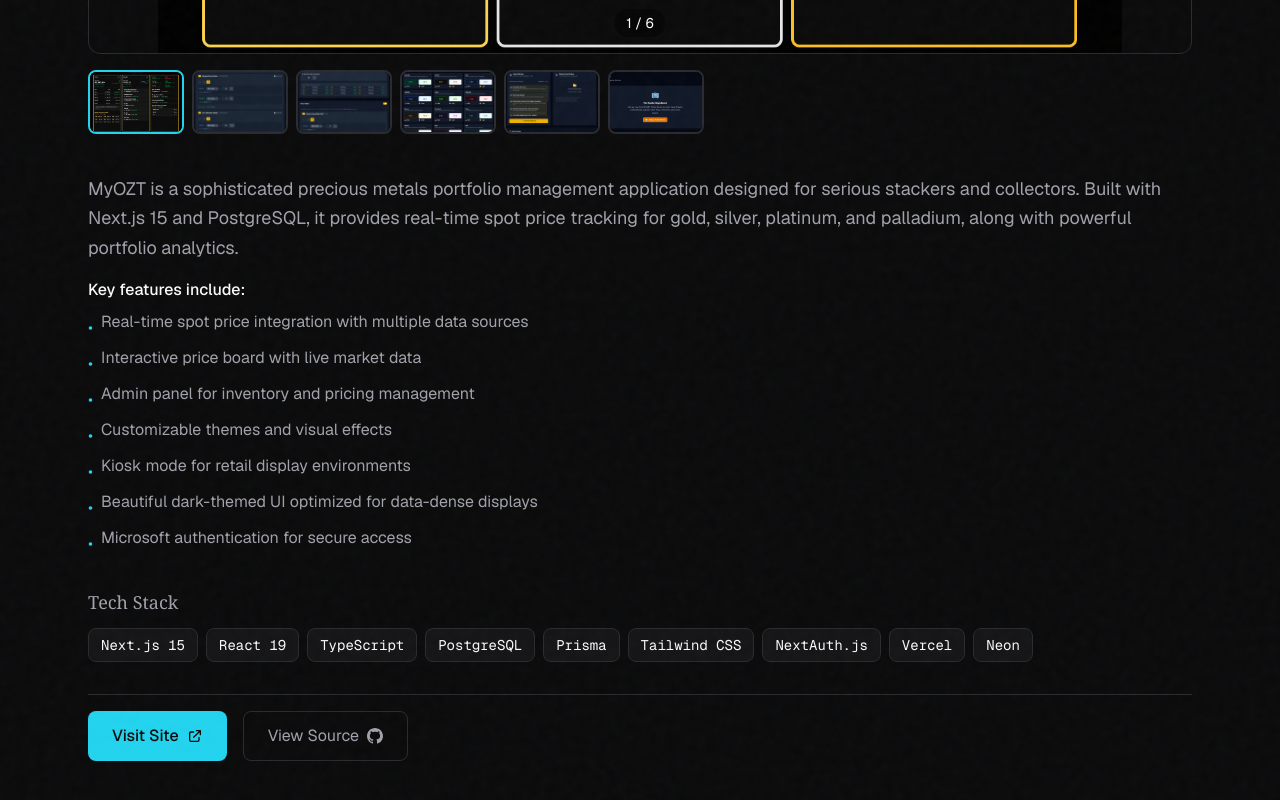
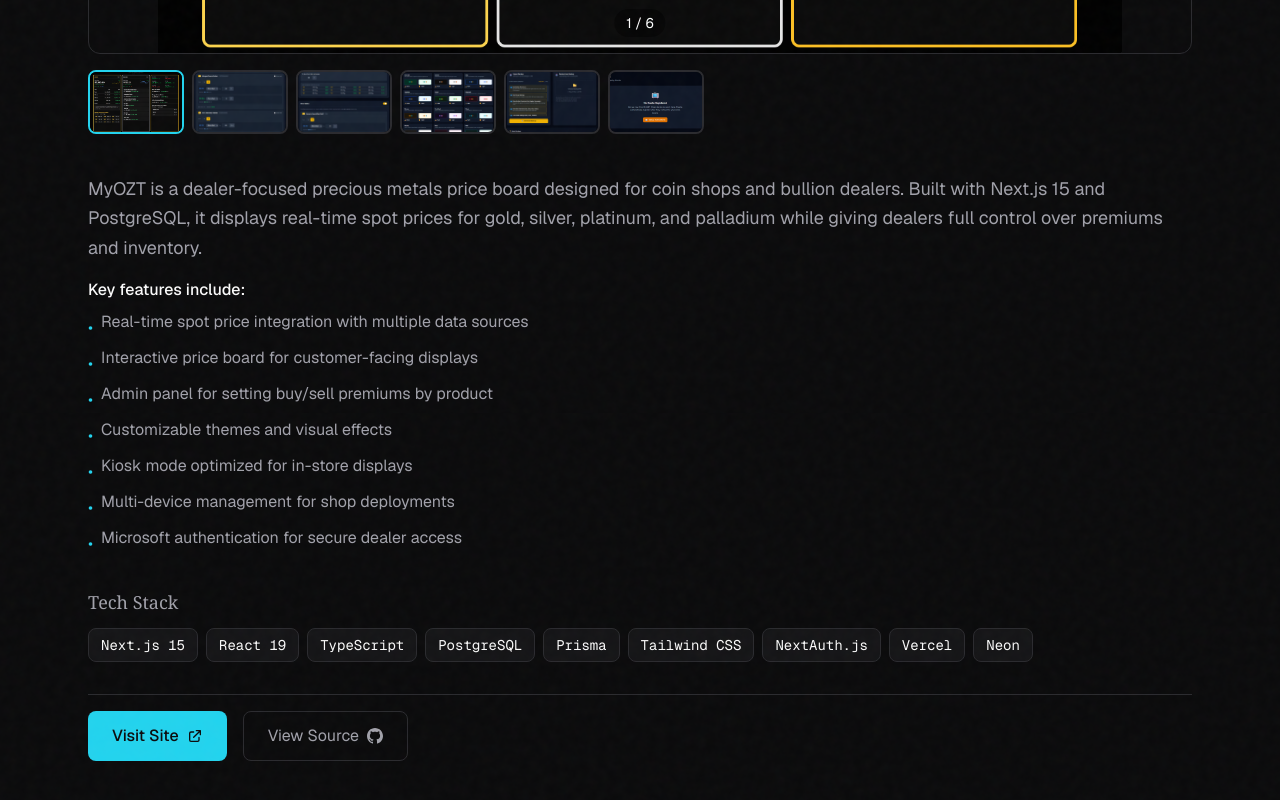
Before and after one commit to admaxey/andrewmaxey-com, a Next.js app: page /demos/myozt in a window 1280 px wide. Shown: the part 867-1667 px from the top of the page. Built offline with nearby package versions, Linux system fonts and the light colour scheme.

Commit message:
Fix MyOZT description: dealer price board, not portfolio tracker

```diff
--- a/src/content/demos.ts
+++ b/src/content/demos.ts
@@ -4,17 +4,17 @@
   {
     slug: "myozt",
     title: "MyOZT",
-    description: "A full-stack precious metals portfolio tracker with real-time spot prices, interactive visualizations, and comprehensive analytics.",
-    longDescription: `MyOZT is a sophisticated precious metals portfolio management application designed for serious stackers and collectors. Built with Next.js 15 and PostgreSQL, it provides real-time spot price tracking for gold, silver, platinum, and palladium, along with powerful portfolio analytics.
+    description: "A real-time precious metals price board for dealers to display spot prices, set premiums, and manage their shop inventory.",
+    longDescription: `MyOZT is a dealer-focused precious metals price board designed for coin shops and bullion dealers. Built with Next.js 15 and PostgreSQL, it displays real-time spot prices for gold, silver, platinum, and palladium while giving dealers full control over premiums and inventory.
 
 Key features include:
 • Real-time spot price integration with multiple data sources
-• Interactive price board with live market data
-• Admin panel for inventory and pricing management
+• Interactive price board for customer-facing displays
+• Admin panel for setting buy/sell premiums by product
 • Customizable themes and visual effects
-• Kiosk mode for retail display environments
-• Beautiful dark-themed UI optimized for data-dense displays
-• Microsoft authentication for secure access`,
+• Kiosk mode optimized for in-store displays
+• Multi-device management for shop deployments
+• Microsoft authentication for secure dealer access`,
     type: "showcase",
     images: [
       "/demos/myozt/price-board.png",
```
